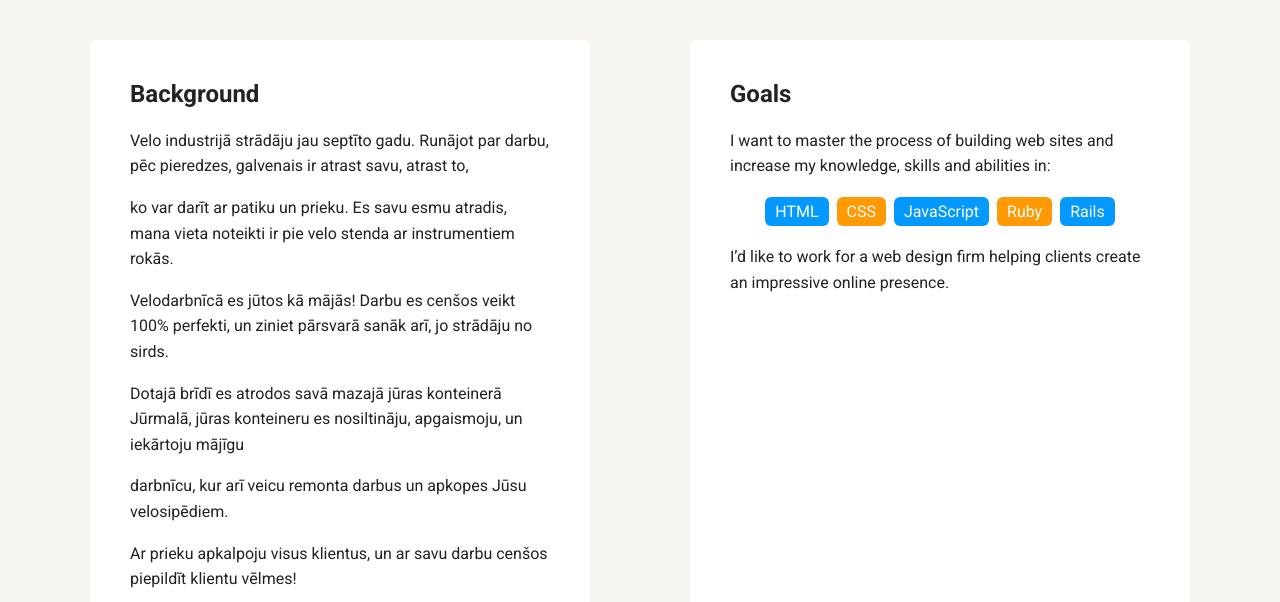
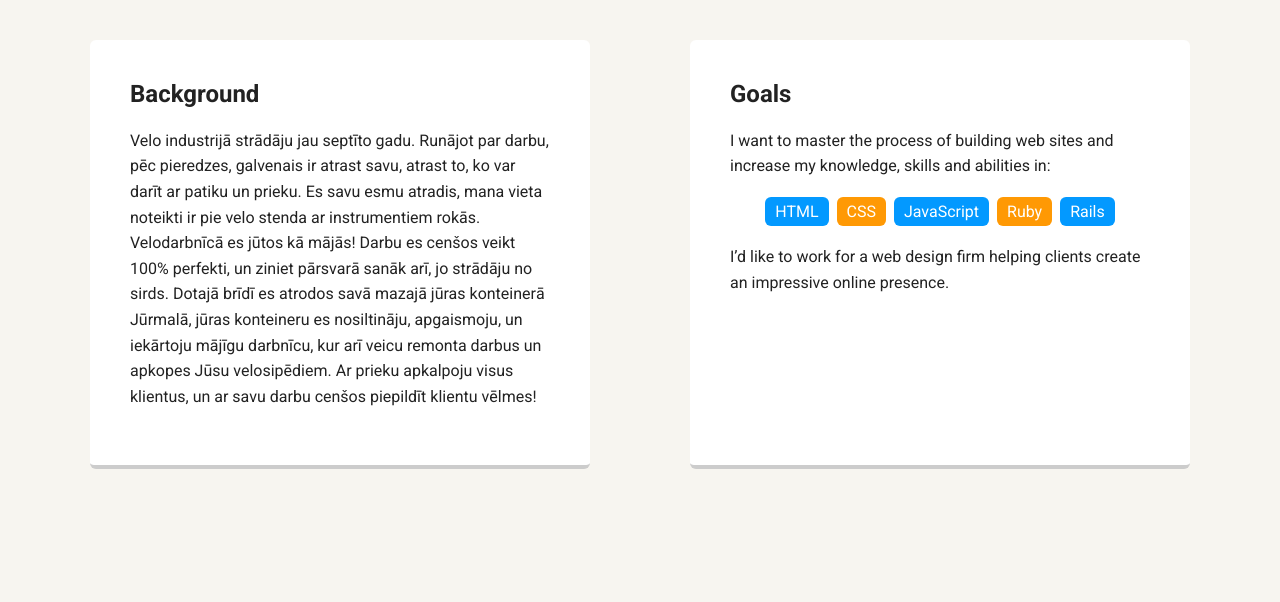
Before and after one commit to Raivist/raivist.github.io, a plain HTML site: page parmums.html in a window 1280 px wide. Shown: the part 490-1092 px from the top of the page. Drawn offline with Linux system fonts and the light colour scheme; a web font is replaced by a local one.

Commit message:
Update parmums.html

```diff
--- a/parmums.html
+++ b/parmums.html
@@ -19,7 +19,7 @@
     </div>
 
     <header>
-      <img src="raivist.github.io/materials/1.jpg" alt="kristaps" class="profile-image">
+      <img src="raivist.github.io/materials/9.jpg" alt="kristaps">
       <h1 class="tag name">Meistars - Kristaps</h1>
       <h1 class="tag location">Darbnica Jurmala.</h1>
     </header>
@@ -27,14 +27,14 @@
     <main class="flex">
       <div class="card">
         <h2>Background</h2>
+        <p>
+        Velo industrijā strādāju jau septīto gadu. Runājot par darbu, pēc pieredzes, galvenais ir atrast savu, atrast to,
+        ko var darīt ar patiku un prieku. Es savu esmu atradis, mana vieta noteikti ir pie velo stenda ar instrumentiem rokās.
+        Velodarbnīcā es jūtos kā mājās! Darbu es cenšos veikt 100% perfekti, un ziniet pārsvarā sanāk arī, jo strādāju no sirds.
+        Dotajā brīdī es atrodos savā mazajā jūras konteinerā Jūrmalā, jūras konteineru es nosiltināju, apgaismoju, un iekārtoju mājīgu
+        darbnīcu, kur arī veicu remonta darbus un apkopes Jūsu velosipēdiem.
+        Ar prieku apkalpoju visus klientus, un ar savu darbu cenšos piepildīt klientu vēlmes!</p>
 
-        <p>Velo industrijā strādāju jau septīto gadu. Runājot par darbu, pēc pieredzes, galvenais ir atrast savu, atrast to, </p>
-        <p>ko var darīt ar patiku un prieku. Es savu esmu atradis, mana vieta noteikti ir pie velo stenda ar instrumentiem rokās.</p>
-        <p>Velodarbnīcā es jūtos kā mājās! Darbu es cenšos veikt 100% perfekti, un ziniet pārsvarā sanāk arī, jo strādāju no sirds. </p>
-        <p>Dotajā brīdī es atrodos savā mazajā jūras konteinerā Jūrmalā, jūras konteineru es nosiltināju, apgaismoju, un iekārtoju mājīgu</p>
-        <p>darbnīcu, kur arī veicu remonta darbus un apkopes Jūsu velosipēdiem.</p>
-        <p>Ar prieku apkalpoju visus klientus, un ar savu darbu cenšos piepildīt klientu vēlmes!</p>
-        <img src="raivist.github.io/materials/2.jpg" alt"kristaps" class="profile-image">
       </div>
 
       <div class="card">
```
